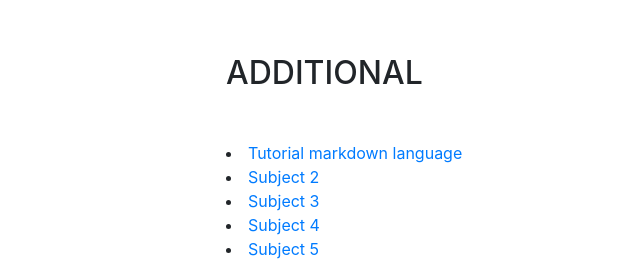
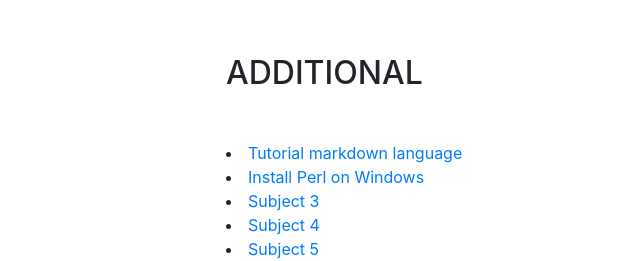
Before and after one commit to jc-gi/tc, a website with bundled scripts: page index.html in a window 1280 px wide. Shown: the part 8294-8555 px from the top of the page, without its empty margins (94-734 px from the left). Built offline with nearby package versions, Linux system fonts and the light colour scheme; a web font is replaced by a local one.

Commit message:
Debugging

```diff
--- a/index.html
+++ b/index.html
@@ -605,7 +605,7 @@
       <a href="https://www.makeareadme.com/">	Tutorial markdown language</a></li>
     <li>
       <i class="fa-li fa fa-file-o text-warning"></i>
-      <a href=" "> Subject 2</a></li>
+      <a href="https://www.geeksforgeeks.org/how-to-install-perl-on-windows/">Install Perl on Windows</a></li>
 
     <li>
       <i class="fa-li fa fa-file-o text-warning"></i>
```
